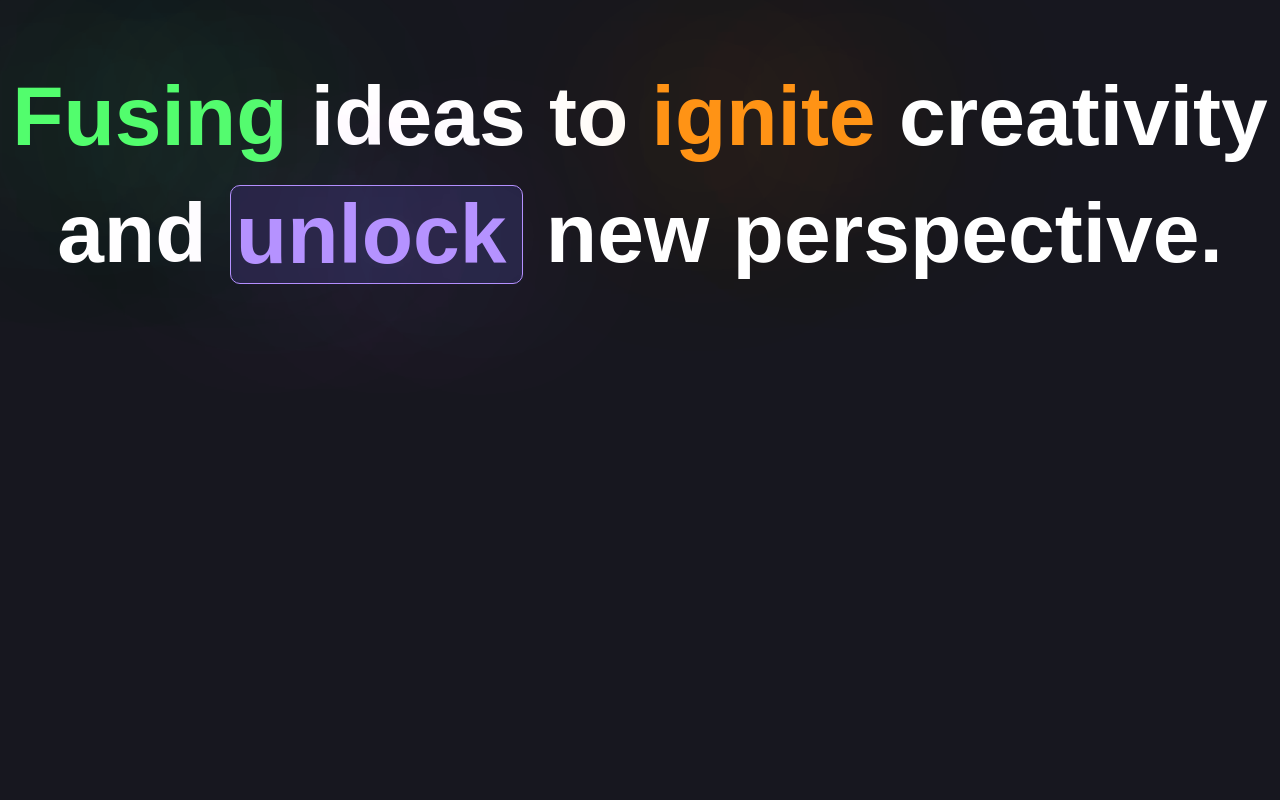
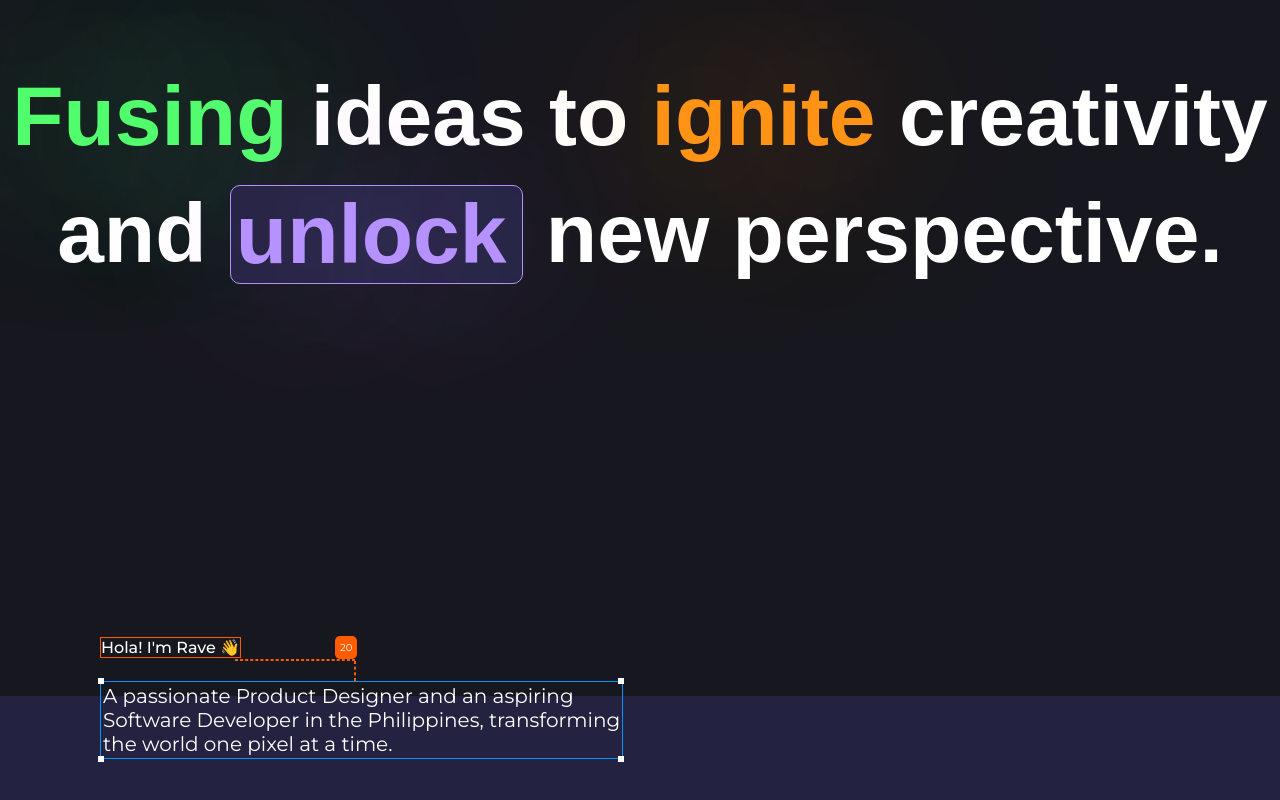
Before and after one commit to cgarave/new-portfolio, a React (Vite) app: page / in a window 1280 px wide. Shown: the part 234-1034 px from the top of the page. Before the commit the page ends 800 px from the top, so only its background shows below. Built offline with nearby package versions, Linux system fonts and the light colour scheme; a web font is replaced by a local one.

Commit message:
Version 0.3.5

```diff
--- a/index.css
+++ b/index.css
@@ -10,7 +10,9 @@
     scroll-behavior: smooth;
 }
 body{
+    height: auto;
     background-color: #17171F;
+    overflow-x: hidden;
 }
 /* nav bar */
 #nav-bar{
@@ -22,8 +24,6 @@ body{
     font-family: 'Montserrat', sans-serif;
     font-size: 14px;
     border-bottom: 1px solid transparent;
-
-    /*border-image: linear-gradient(to right, rgba(38, 38,63, 0), rgba(103, 103, 209, 100)) 1;*/
 }
 #line{
     background-image: linear-gradient(to right, rgba(38, 38,63, 100), rgba(103, 103, 209, 100));
@@ -101,3 +101,86 @@ body{
     padding-right: 15px;
     border-radius: 10px;
 }
+/* about */
+#about-container{
+    height: 150px;
+    margin-left: 100px;
+}
+#greetings-container{
+    display: flex;
+    width: fit-content;
+    position: absolute;
+    top: 871px;
+    font-family: 'Montserrat', sans-serif;
+    font-weight: 500;
+    color: white;
+    border: 1px solid #FF5C00;
+}
+#gap-size{
+    position: absolute;
+    top: 870px;
+    left: 335px;
+    width: fit-content;
+    padding: 5px;
+    border-radius: 5px;
+    background-color: #FF5C00;
+    font-family: 'Montserrat', sans-serif;
+    font-size: 10px;
+    color: white;
+}
+#line2{
+    position: absolute;
+    top: 893px;
+    left: 235px;
+    border: 0.5px dashed #FF5C00;
+    width: 120px;
+}
+#line3{
+    position: absolute;
+    top: 895px;
+    left: 354px;
+    border: 0.5px dashed #FF5C00;
+    height: 20px;
+    width: 1px;
+}
+#text-container{
+    width: fit-content;
+    position: absolute;
+    top: 915px;
+    padding: 2px;
+    font-family: 'Montserrat', sans-serif;
+    font-weight: 400;
+    font-size: 20px;
+    color: white;
+    border: 0.5px solid #0094FF;
+}
+#box1, #box2, #box3, #box4{
+    height: 6px;
+    width: 6px;
+    background-color: white;
+}
+#box1{
+    position: absolute;
+    left: 98px;
+    top: 912px;
+}
+#box2{
+    position: absolute;
+    left: 618px;
+    top: 912px;
+}
+#box3{
+    position: absolute;
+    left: 98px;
+    top: 990px;
+}
+#box4{
+    position: absolute;
+    left: 618px;
+    top: 990px;
+}
+/* skills */
+#skills-container{
+    height: 500px;
+    background-color: #232341;
+}
--- a/index.html
+++ b/index.html
@@ -19,6 +19,7 @@
         <p id="hobby">HOBBY</p>
       </div>
     </div>
+    <!--bottom border w/ animation-->
     <div id="line"></div>
     <!--Introduction-->
     <div class="header">
@@ -31,9 +32,26 @@
     </div>
     <!--about me-->
     <div id="about-container">
+      <div id="greetings-container">
+        <p id="greetings">Hola!</p><p>&nbsp;I'm Rave 👋</p>
+      </div>
+      <p id="gap-size">20</p>
+      <div id="line2"></div>
+      <div id="line3"></div>
+      <div id="text-container">
+        <p>A passionate Product Designer and an aspiring<br>
+          Software Developer in the Philippines, transforming<br>
+          the world one pixel at a time.</p>
+      </div>
+      <div id="box1"></div>
+      <div id="box2"></div>
+      <div id="box3"></div>
+      <div id="box4"></div>
+    </div>
+    <div id="skills-container">
 
     </div>
-
+    <!--end of about-->
     <div id="root"></div>
     <script type="module" src="/src/main.jsx"></script>
   </body>
```
